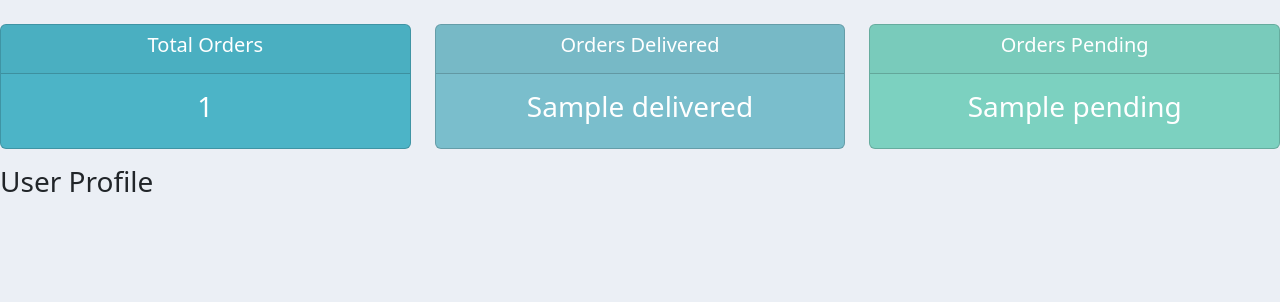
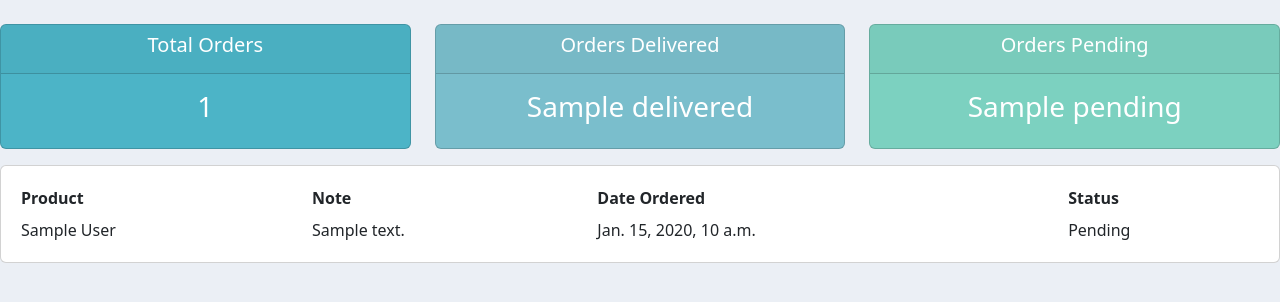
Before and after one commit to ikinoti/crm_project, a Django app: template account/templates/account/user.html in a window 1280 px wide. Shown: the part 70-372 px from the top of the page. Run offline with Django 5.2, Linux system fonts and the light colour scheme; tables that the repository leaves empty hold one stand-in row (values such as "Sample post"); the template is opened without the code that fills it: values that come from a table or form of the project are taken from there, most other values are stand-ins (such as "Sample title", 1, 10 or a date in 2020).

Commit message:
user template

```diff
--- a/account/templates/account/user.html
+++ b/account/templates/account/user.html
@@ -1,7 +1,29 @@
 {% extends 'account/base.html' %}
 {% block content %}
+
 {% include 'account/status.html' %}
 
-<h3>User Profile</h3>
+<div class="row">
+    <div class="col-md">
+        <div class="card card-body">
+            <table class="tablee table-sm">
+                <tr>
+                    <th>Product</th>
+                    <th>Note</th>
+                    <th>Date Ordered</th>
+                    <th>Status</th>
+                </tr>
+                {% for order in orders %}
+                    <tr>
+                        <td>{{ order.product }}</td>
+                        <td>{{ order.note }}</td>
+                        <td>{{ order.date_created }}</td>
+                        <td>{{ order.status }}</td>
+                    </tr>
+                {% endfor %}
+            </table>
+        </div>
+    </div>
+</div>
 
 {% endblock content %}
```
